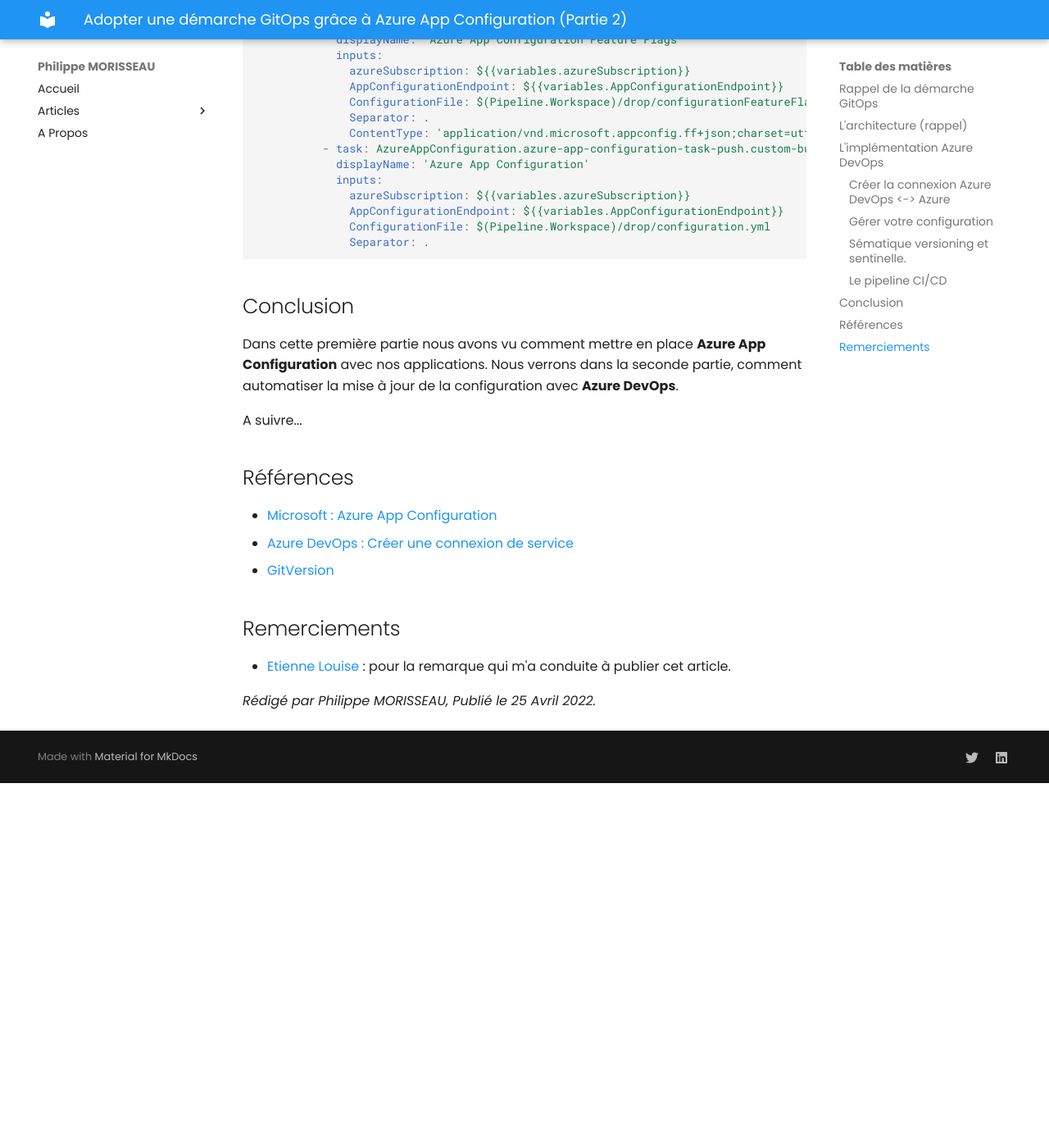
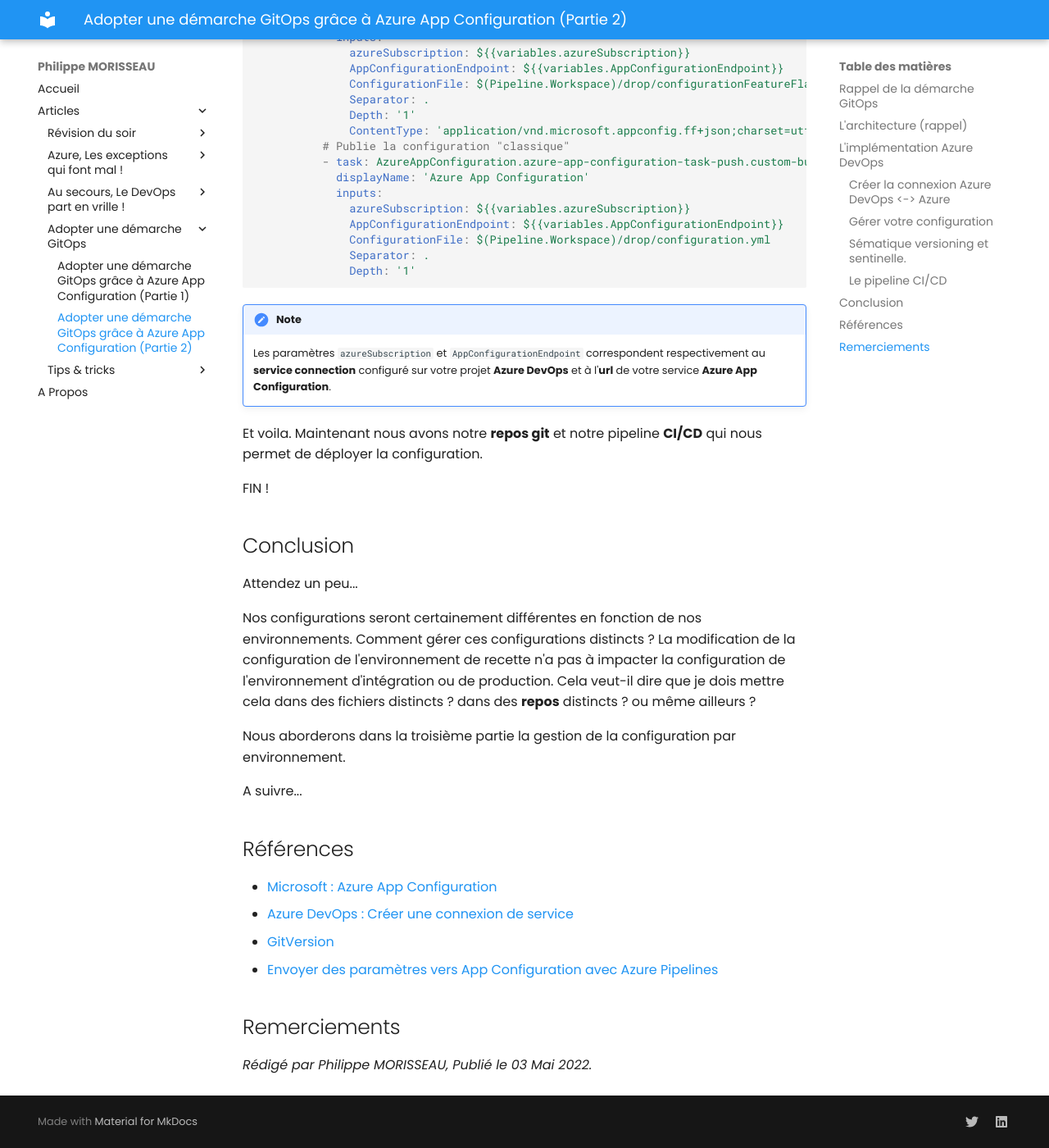
Before and after one commit to Ineaweb/Blog, an MkDocs documentation site: the page built from docs/articles/devops/gitops/02.gitops.AzureAppConfiguration.md, in a window 1280 px wide and 1400 px high, scrolled down 8603 px. Shown: the whole window at 82% size. Built offline with MkDocs 1.6.1 and Material for MkDocs 9.7.7, drawn with Linux system fonts in a browser that asks for light colours; before the commit the page ends 9558 px from its top, so only the background shows below that; some of the changed text lies outside the part shown.

Commit message:
init: article

````diff
--- a/docs/articles/devops/gitops/02.gitops.AzureAppConfiguration.md
+++ b/docs/articles/devops/gitops/02.gitops.AzureAppConfiguration.md
@@ -4,7 +4,7 @@
 Etant un adepte des services managés d'Azure, je vous propose donc d'étudier comment mettre en place une démarche GitOps avec Azure App Configuration."
 authors:
     - Philippe Morisseau
-date: 2022-04-25
+date: 2022-05-03
 categorie: "Adopter une démarche GitOps"
 image: img/cover/09.gitops.png
 tags:
@@ -58,7 +58,7 @@
 Votre configuration va devoir être géré dans des fichiers *Json* ou *Yaml*.
 
 !!! note
-    Je vous conseille l'utilisation du format *Json*. En effet, ce format est bien plus évident que le format
+    Je vous conseille l'utilisation du format *Json*. En effet, ce format est bien plus facile à gérer avec les extensions **Azure DevOps** que le format *Yaml* .
 
 Afin de simplifier la gestion, je vous conseille de séparer votre configuration dans différents fichiers :
 
@@ -146,32 +146,6 @@
     }
 }
 ```
-
-Et si vous avez des configurations différentes en fonction de vos environnements (ce qui est très probable), je vous conseille de gérer vos configurations dans des fichiers séparés.
-Par exemple, pour vos paramètres "classiques" vous aurez :
-
-- un fichier *config.yml* contenant les paramètres de configuration commun contenant :
-    ```yaml
-    TestApp:Settings:Param1: ValueOfParam1
-    TestApp:Settings:Param2: ValueOfParam2
-    All:Settings:Param3: ValueOfParam3
-    ```
-- un fichier *config.dev.yml* contenant les paramètres de configuration spécifique à l'environnement de *DEV*,
-    ```yaml
-    TestApp:Settings:Param1: ValueOfParam1forDEV
-    ```
-- un fichier *config.uat.yml* contenant les paramètres de configuration spécifique à l'environnement de *UAT*,
-    ```yaml
-    TestApp:Settings:Param1: ValueOfParam1forUAT
-    TestApp:Settings:Param2: ValueOfParam2forUAT
-    ```
-- un fichier *config.prd.yml* contenant les paramètres de configuration spécifique à l'environnement de *PROD*.
-    ```yaml
-    TestApp:Settings:Param1: ValueOfParam1forPRD
-    TestApp:Settings:Param2: ValueOfParam2forPRD
-    ```
-
-Il faudra ensuite prévoir
 
 Reste plus qu'à pousser ces différents fichiers sur un **repo. git** dédié...
 
@@ -271,20 +245,16 @@
 ### Le pipeline CI/CD
 
 Commençons, par la **CI**. Oui la **CI** !
-Contrairement à ce que l'on pourrait croire, l'intégration continue va être utile pour définir :
+Contrairement à ce que l'on pourrait croire, l'intégration continue va être utile pour :
 
-- la valeur du paramètre "sentinelle",
-- packager la configuration afin de pouvoir reproduire cette configuration.
+- Définir la valeur du paramètre "sentinelle",
+- Empaqueter la configuration afin de pouvoir reproduire cette configuration.
 
+![pipeline CI](../../../img/gitops.02.pipeline.svg)
+
+Et dans le cas d'un **multi-stage** pipeline **Azure Devops**, voila ce que cela peut donner :
 
 ```yaml
-trigger:
-- main
-
-variables:
-  azureSubscription: 'Onepoint'
-  AppConfigurationEndpoint: 'https://pmo-app-configuration.azconfig.io'
-
 stages:
 - stage: Prepare
   displayName: Prepare
@@ -294,41 +264,61 @@
     pool:
       vmImage: 'ubuntu-latest'
     steps:
+    # Télécharge gitversion (s'il n'existe pas)
     - task: gittools.gittools.setup-gitversion-task.gitversion/setup@0
       displayName: gitversion/setup
       inputs:
         versionSpec: '5.*'
+    # Définit la version
     - task: gittools.gittools.execute-gitversion-task.gitversion/execute@0
       displayName: gitversion/execute
       inputs:
         useConfigFile: true
         configFilePath: GitVersion.yml
+    # Définit le paramètre sentinelle
     - task: PowerShell@2
       displayName: setSentinelVersion
       inputs:
         filePath: tools/setSentinel.ps1
         arguments: '-yamlFile configuration.yml -version $(GitVersion.FullSemVer)'
+    # Copie la configuration à insérer dans l'artefact
     - task: CopyFiles@2
       displayName: 'Copy Files to: $(Build.ArtifactStagingDirectory)'
       inputs:
         Contents: config*.yml
         TargetFolder: '$(Build.ArtifactStagingDirectory)'
+    # Publie l'artefact
     - task: PublishBuildArtifacts@1
       displayName: 'Publish Artifact: drop'
 
-- stage: DeployDEV
-  displayName: Deploy DEV
+```
+
+Une fois notre livrable de configuration prêt, il ne reste plus qu'à le déployer sur **Azure App Configuration**.
+Vous pouvez facilement le faire avec la tâche `AzureAppConfiguration.azure-app-configuration-task-push.custom-build-release-task.AzureAppConfigurationPush@3`.
+Le souci avec cette tâche, c'est qu'elle ne peut pas déployer toutes les configuration en une seule fois. Il faut réaliser le déploiement par type de paramètre en passant une valeur distincte au paramètre `ContentType` :
+
+- Pour les références au coffre-fort : `ContentType: 'application/vnd.microsoft.appconfig.keyvaultref+json;charset=utf-8'`
+- Pour les **features flags** : `ContentType: 'application/vnd.microsoft.appconfig.ff+json;charset=utf-8'`
+
+![pipeline CD](../../../img/gitops.02.pipelineCD.svg)
+
+Et dans le cas d'un **multi-stage** pipeline **Azure Devops**, voila ce que cela peut donner :
+
+```yaml
+- stage: Deploy
+  displayName: Deploy
   jobs:
   - deployment: DeployConfig
     pool:
       vmImage: 'ubuntu-latest'
-    environment: DEV
+    environment: YOUR_ENVIRONMENT
     workspace:
       clean: all
     strategy:
       runOnce:
         deploy:
           steps:
+          #  Publie les références à votre Azure Keyvault
           - task: AzureAppConfiguration.azure-app-configuration-task-push.custom-build-release-task.AzureAppConfigurationPush@3
             displayName: 'Azure App Configuration KeyVault'
             inputs:
@@ -336,7 +326,9 @@
               AppConfigurationEndpoint: ${{variables.AppConfigurationEndpoint}}
               ConfigurationFile: $(Pipeline.Workspace)/drop/configurationKeyVault.yml
               Separator: .
+              Depth: '1'
               ContentType: 'application/vnd.microsoft.appconfig.keyvaultref+json;charset=utf-8'
+          # Publie les features flags
           - task: AzureAppConfiguration.azure-app-configuration-task-push.custom-build-release-task.AzureAppConfigurationPush@3
             displayName: 'Azure App Configuration Feature Flags'
             inputs:
@@ -344,7 +336,9 @@
               AppConfigurationEndpoint: ${{variables.AppConfigurationEndpoint}}
               ConfigurationFile: $(Pipeline.Workspace)/drop/configurationFeatureFlags.yml
               Separator: .
+              Depth: '1'
               ContentType: 'application/vnd.microsoft.appconfig.ff+json;charset=utf-8'
+          # Publie la configuration "classique"
           - task: AzureAppConfiguration.azure-app-configuration-task-push.custom-build-release-task.AzureAppConfigurationPush@3
             displayName: 'Azure App Configuration'
             inputs:
@@ -352,12 +346,25 @@
               AppConfigurationEndpoint: ${{variables.AppConfigurationEndpoint}}
               ConfigurationFile: $(Pipeline.Workspace)/drop/configuration.yml
               Separator: .
+              Depth: '1'
 ```
+
+!!! note
+    Les paramètres `azureSubscription` et `AppConfigurationEndpoint` correspondent respectivement au **service connection** configuré sur votre projet **Azure DevOps** et à l'**url** de votre service **Azure App Configuration**.
+
+Et voila. Maintenant nous avons notre **repos git** et notre pipeline **CI/CD** qui nous permet de déployer la configuration.
+
+FIN !
 
 ## Conclusion
 
-Dans cette première partie nous avons vu comment mettre en place **Azure App Configuration** avec nos applications.
-Nous verrons dans la seconde partie, comment automatiser la mise à jour de la configuration avec **Azure DevOps**.
+Attendez un peu...
+
+Nos configurations seront certainement différentes en fonction de nos environnements.
+Comment gérer ces configurations distincts ?
+La modification de la configuration de l'environnement de recette n'a pas à impacter la configuration de l'environnement d'intégration ou de production. Cela veut-il dire que je dois mettre cela dans des fichiers distincts ? dans des **repos** distincts ? ou même ailleurs ?
+
+Nous aborderons dans la troisième partie la gestion de la configuration par environnement.
 
 A suivre...
 
@@ -366,9 +373,8 @@
 - [Microsoft : Azure App Configuration](https://docs.microsoft.com/en-us/azure/azure-app-configuration/)
 - [Azure DevOps : Créer une connexion de service](https://docs.microsoft.com/fr-fr/azure/devops/pipelines/library/service-endpoints?view=azure-devops&tabs=yaml#create-a-service-connection)
 - [GitVersion](https://gitversion.net/)
+- [Envoyer des paramètres vers App Configuration avec Azure Pipelines](https://docs.microsoft.com/fr-fr/azure/azure-app-configuration/push-kv-devops-pipeline)
 
 ## Remerciements
 
-- [Etienne Louise](https://www.linkedin.com/in/etienne-louise-78154063/) : pour la remarque qui m'a conduite à publier cet article.
-
-_Rédigé par Philippe MORISSEAU, Publié le 25 Avril 2022._
+_Rédigé par Philippe MORISSEAU, Publié le 03 Mai 2022._
--- a/mkdocs.yml
+++ b/mkdocs.yml
@@ -34,6 +34,7 @@
       - articles/devops/vrille/07.lapreuve.md
     - 'Adopter une démarche GitOps':
       - articles/devops/gitops/01.gitops.AzureAppConfiguration.md
+      - articles/devops/gitops/02.gitops.AzureAppConfiguration.md
     - 'Tips & tricks':
       - articles/tips/01.finops.ftpslowcost.md
       - articles/tips/02.cosmosdb.waiting_partialupdate.md
````
Also changed, not shown: docs/articles/devops/gitops/01.gitops.AzureAppConfiguration.md (+1 -1 lines), docs/articles/devops/gitops/03.gitops.AzureAppConfiguration.md (added, +97 -0 lines), docs/img/gitops.02.pipeline.svg (added), docs/img/gitops.02.pipelineCD.svg (added).
